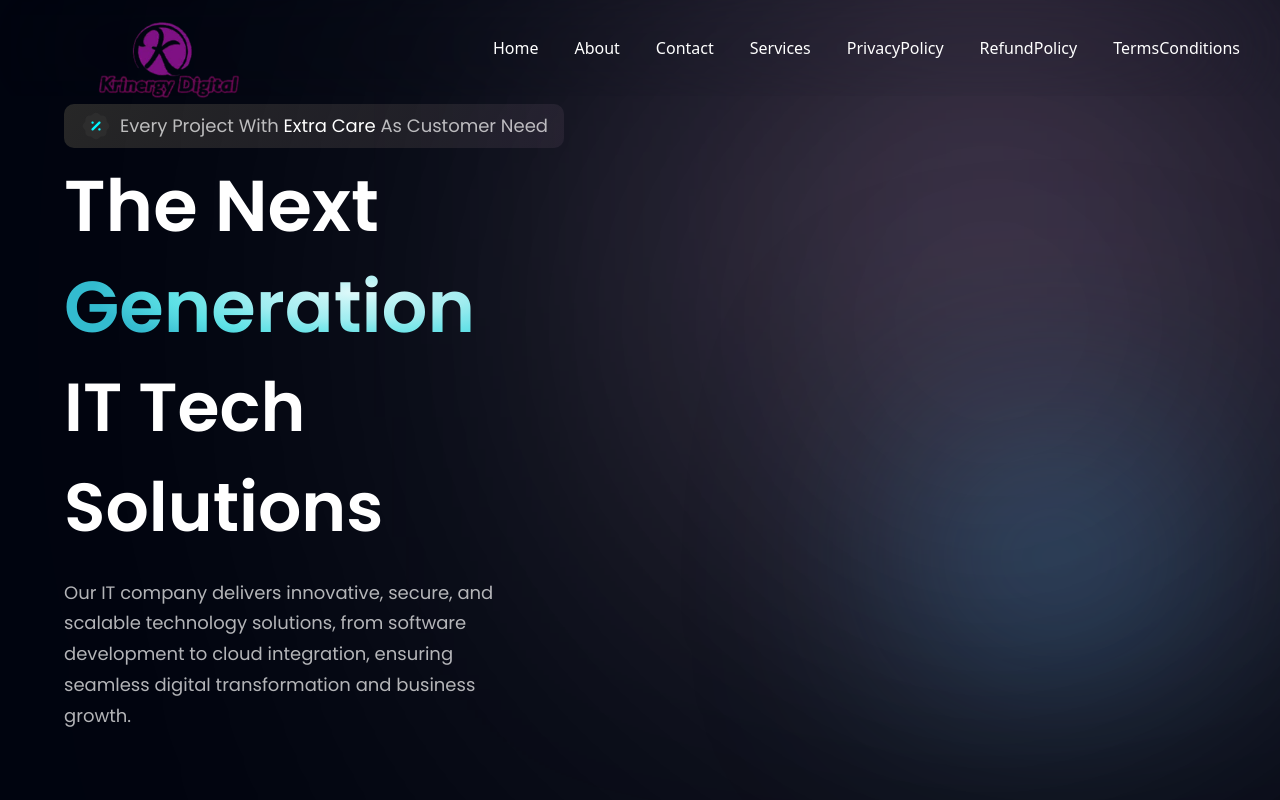
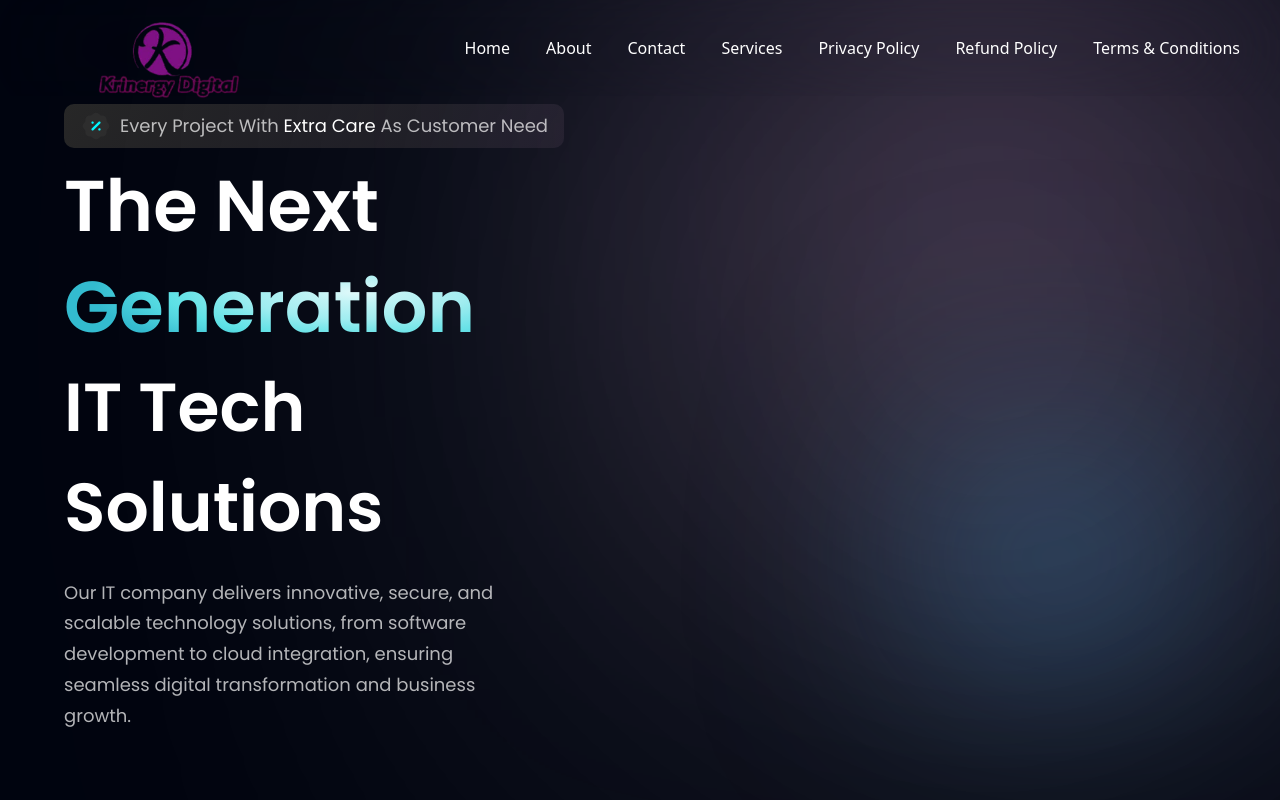
Before and after one commit to j2patel4545/Krinergy-Digital-Pendimng, a React (Vite) app: page / in a window 1280 px wide. Shown: the top 800 px of the page. Built offline with nearby package versions, Linux system fonts and the light colour scheme.

Commit message:
Navbar.jsx

```diff
--- a/src/components/Navbar.jsx
+++ b/src/components/Navbar.jsx
@@ -38,9 +38,9 @@ const Navbar = () => {
         <Link className='text-white' to='/About'>About</Link>
         <Link className='text-white' to='/Contact'>Contact</Link>
         <Link className='text-white' to='/Services'>Services</Link>
-        <Link className='text-white' to='/PrivacyPolicy'>PrivacyPolicy</Link>
-        <Link className='text-white' to='/RefundPolicy'>RefundPolicy</Link>
-        <Link className='text-white' to='/term'>TermsConditions</Link>
+        <Link className='text-white' to='/PrivacyPolicy'>Privacy Policy</Link>
+        <Link className='text-white' to='/RefundPolicy'>Refund Policy</Link>
+        <Link className='text-white' to='/term'>Terms & Conditions</Link>
 
       </ul>
 
```
